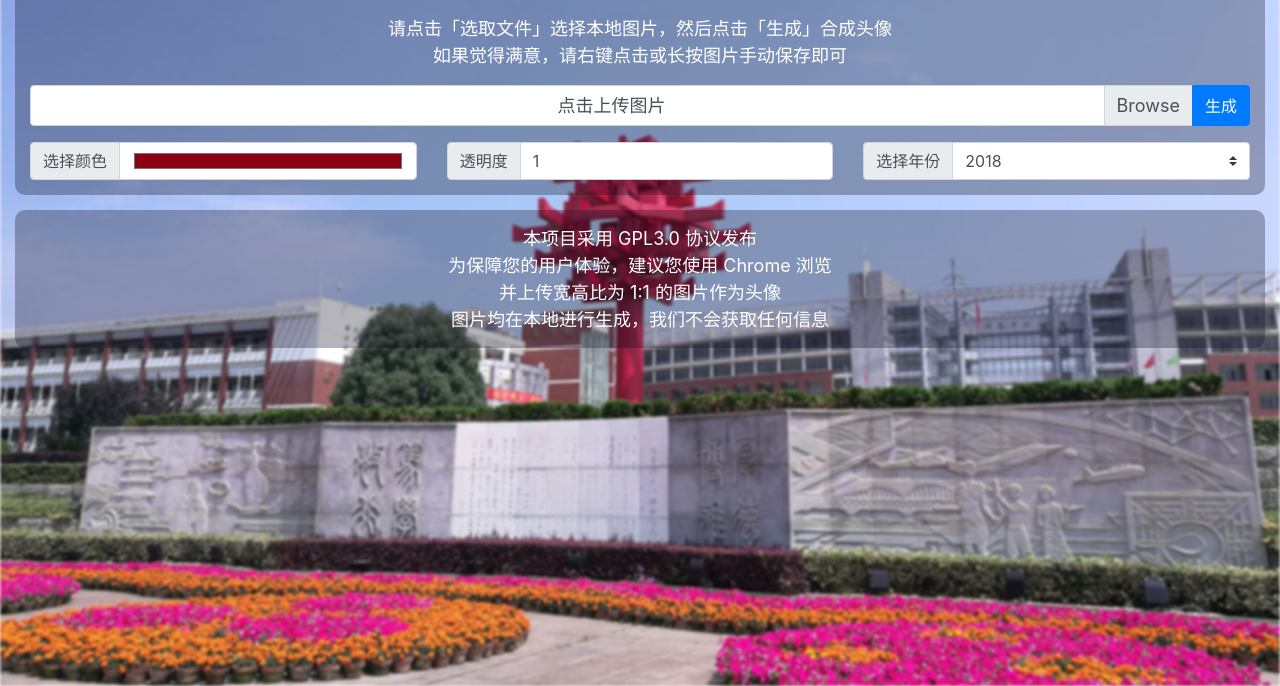
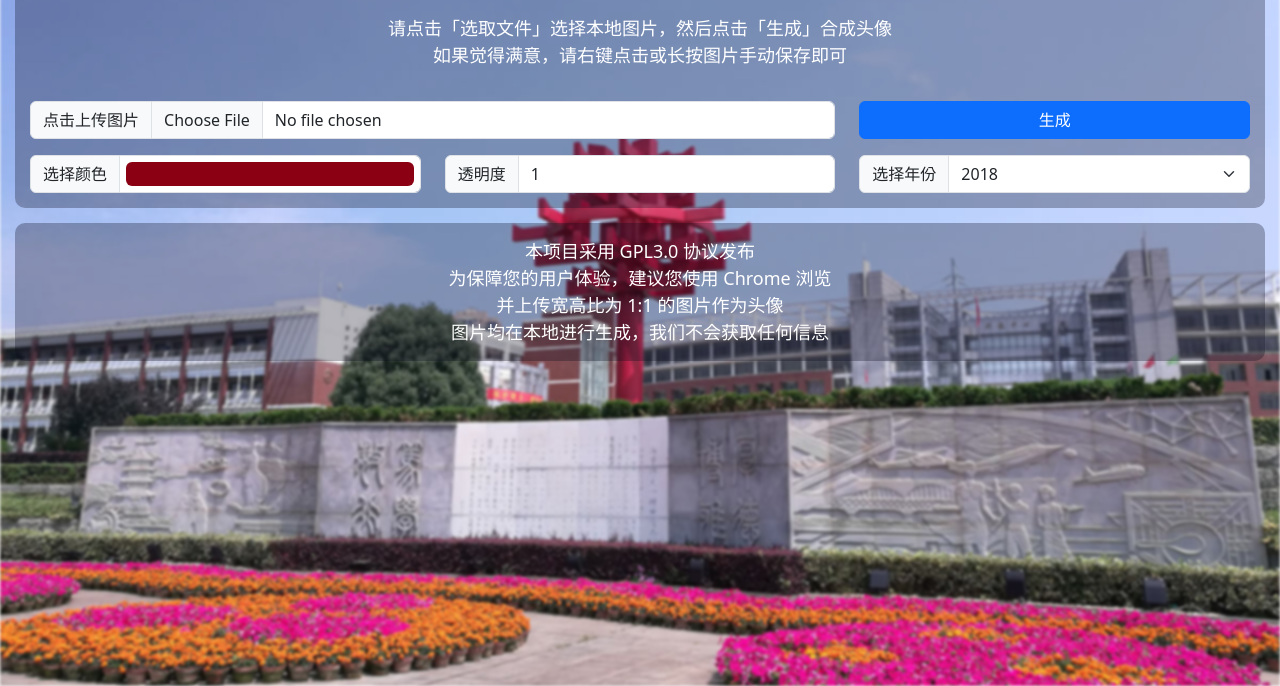
Before and after one commit to qingxihuayi/qingxihuayi.github.io, a plain HTML site: page index.html in a window 1280 px wide. Shown: the part 114-800 px from the top of the page. Drawn offline with nearby package versions, Linux system fonts and the light colour scheme.

Commit message:
Upgrade to Bootstrap 5

```diff
--- a/index.html
+++ b/index.html
@@ -3,7 +3,7 @@
 <head>
 <meta charset="UTF-8">
 <meta name="viewport" content="user-scalable=no, width=device-width, initial-scale=1.0, viewport-fit=cover">
-<link rel="stylesheet" href="https://cdn.jsdelivr.net/npm/bootstrap@4/dist/css/bootstrap.min.css">
+<link rel="stylesheet" href="https://cdn.jsdelivr.net/npm/bootstrap@5/dist/css/bootstrap.min.css">
 <title>华一必胜！</title>
 <!--<link rel="shortcut icon" href="/favicon.ico">
 <link rel="apple-touch-icon" sizes="180x180" href="/images/favicon.jpg">-->
@@ -51,6 +51,9 @@ a {
 	width: 1px;
 	height: 1px;
 }
+.form-control-color {
+	max-width: unset;
+}
 </style>
 </head>
 <body>
@@ -67,34 +70,32 @@ a {
 	如果觉得满意，请右键点击或长按图片手动保存即可
 	</p>
 	<div class="row">
-		<div class="input-group col-md-12">
-			<div class="custom-file">
-				<input type="file" class="custom-file-input" id="imageUpload" accept="image/png,image/gif,image/jpeg,image/bmp">
-				<label class="custom-file-label" for="imageUpload">点击上传图片</label>
-			</div>
-			<div class="input-group-append">
-				<button class="btn btn-primary" type="button" id="upimage" onclick="uploadImage()">生成</button>
+		<div class="col-md-8 mt-3">
+			<div class="input-group">
+				<label class="input-group-text" for="imageUpload">点击上传图片</label>
+				<input type="file" class="form-control" id="imageUpload" accept="image/png,image/gif,image/jpeg,image/bmp">
 			</div>
 		</div>
-		<div class="input-group col-md-4 mt-3">
-			<div class="input-group-prepend">
+		<div class="col-md-4 mt-3 d-grid">
+			<button class="btn btn-primary" type="button" id="upimage" onclick="uploadImage()">生成</button>
+		</div>
+		<div class="col-md-4 mt-3">
+			<div class="input-group">
 				<span class="input-group-text">选择颜色</span>
+				<input type="color" class="form-control form-control-color" id="color" value="#8B0012" oninput="pickColor()">
 			</div>
-			<input type="color" class="form-control" id="color" value="#8B0012" oninput="pickColor()">
 		</div>
-		<div class="input-group col-md-4 mt-3">
-			<div class="input-group-prepend">
+		<div class="col-md-4 mt-3">
+			<div class="input-group">
 				<label class="input-group-text" for="cover">透明度</label>
+				<input type="text" class="form-control" id="opacity" value="1" oninput="pickColor()">
 			</div>
-			<input type="text" class="form-control" id="opacity" value="1" oninput="pickColor()">
-			</select>
 		</div>
-		<div class="input-group col-md-4 mt-3">
-			<div class="input-group-prepend">
+		<div class="col-md-4 mt-3">
+			<div class="input-group">
 				<label class="input-group-text" for="cover">选择年份</label>
+				<select class="form-select" id="cover" oninput="pickColor()"></select>
 			</div>
-			<select class="custom-select" id="cover" oninput="pickColor()">
-			</select>
 		</div>
 	</div>
 </div>
```
